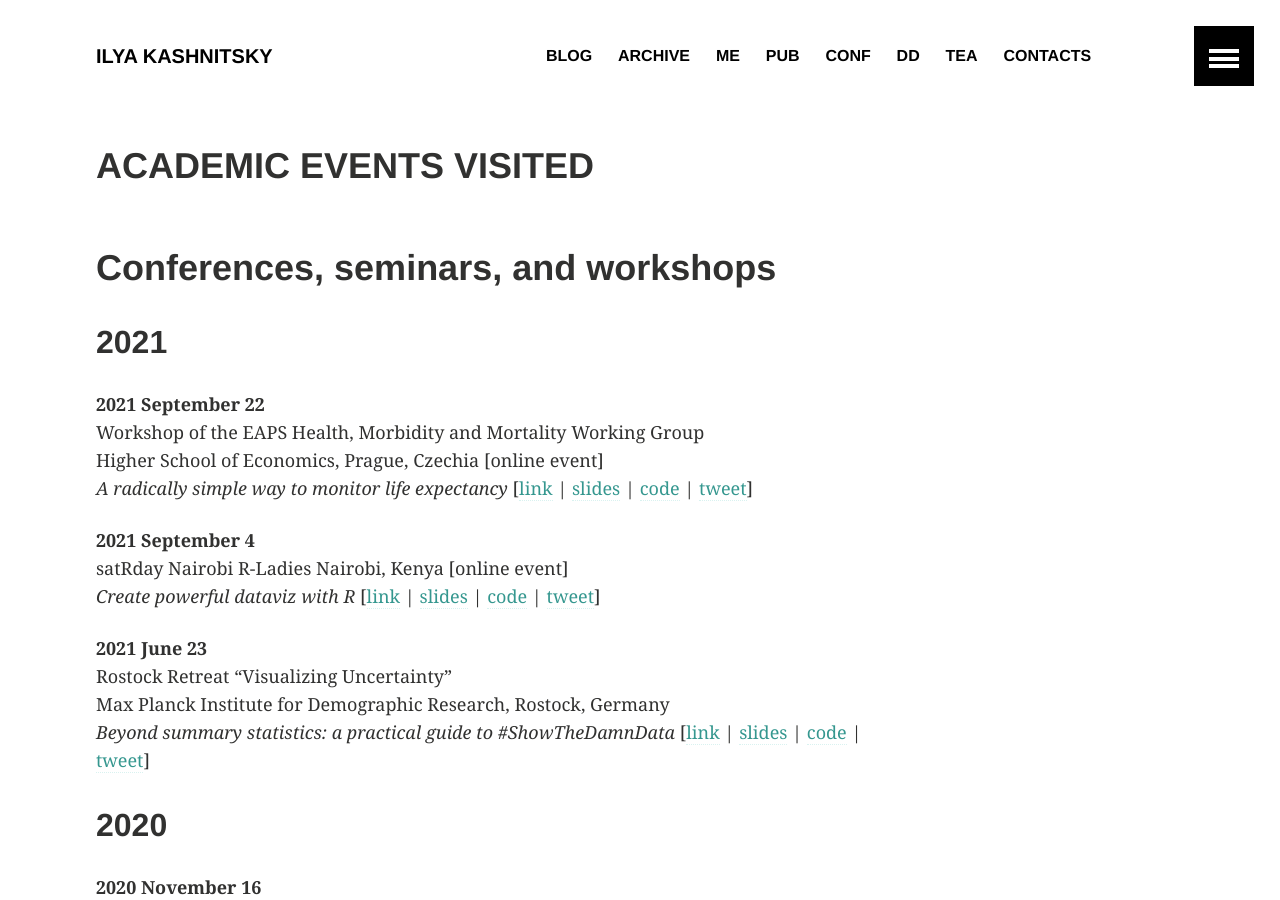
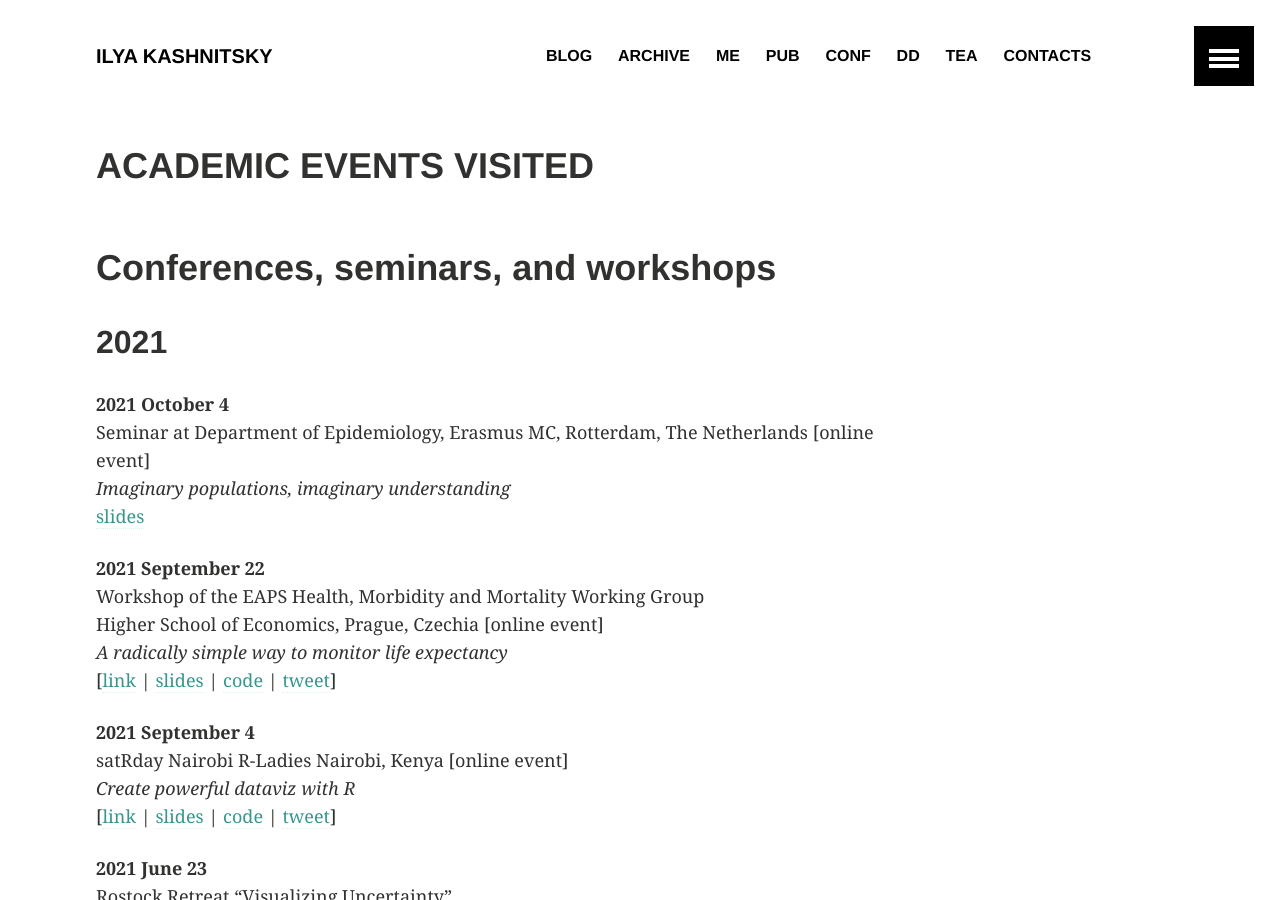
Before and after one commit to ikashnitsky/old-ikashnitsky-github-io, a Jekyll site: the page built from _pages/slides.md, in a window 1280 px wide and 900 px high. Built offline with Jekyll 4.4.1, drawn with Linux system fonts in a browser that asks for light colours.

Commit message:
Update slides.md

```diff
--- a/_pages/slides.md
+++ b/_pages/slides.md
@@ -11,6 +11,11 @@ image:
 
 
 ## 2021
+
+**2021 October 4**
+Seminar at Department of Epidemiology, Erasmus MC, Rotterdam, The Netherlands   [online event]
+*Imaginary populations, imaginary understanding*
+[slides](https://ikashnitsky.github.io/share/slides/2110-erasmus.pdf)
 
 **2021 September 22**
 Workshop of the EAPS Health, Morbidity and Mortality Working Group
```
